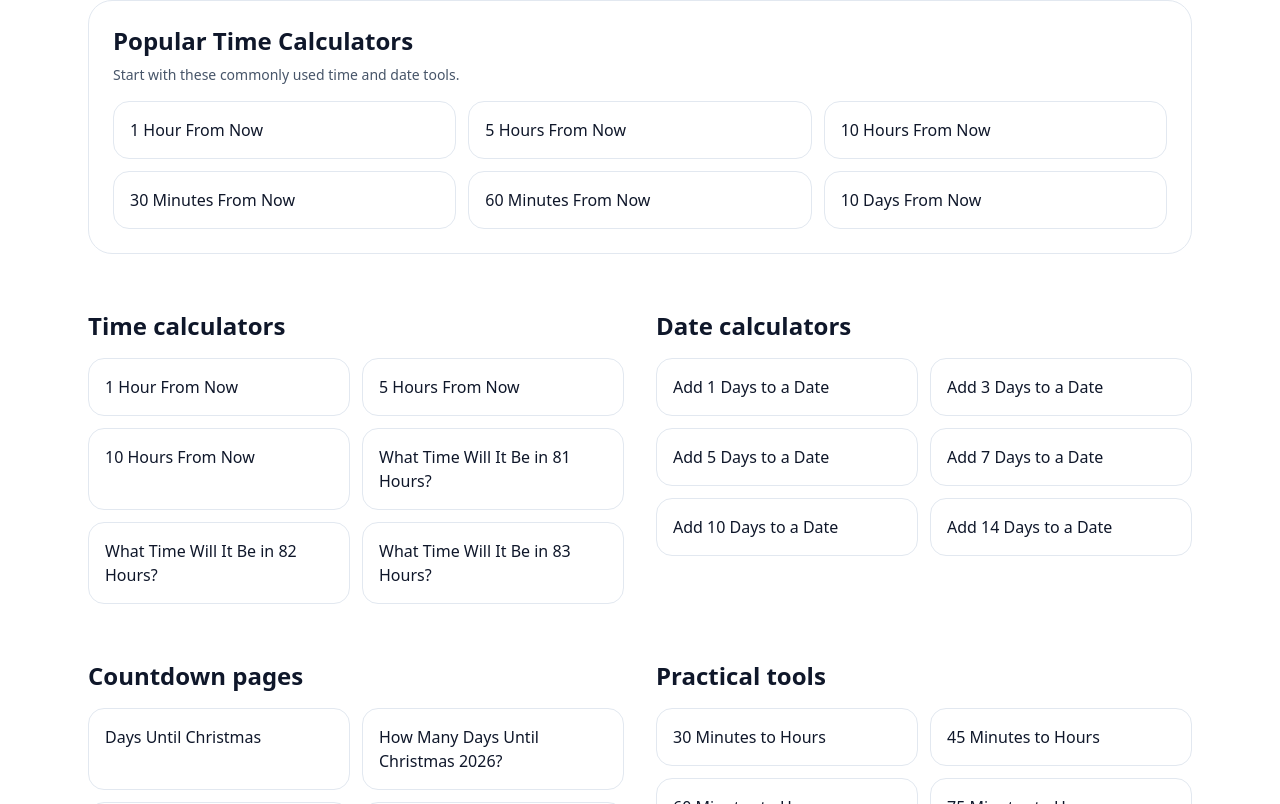
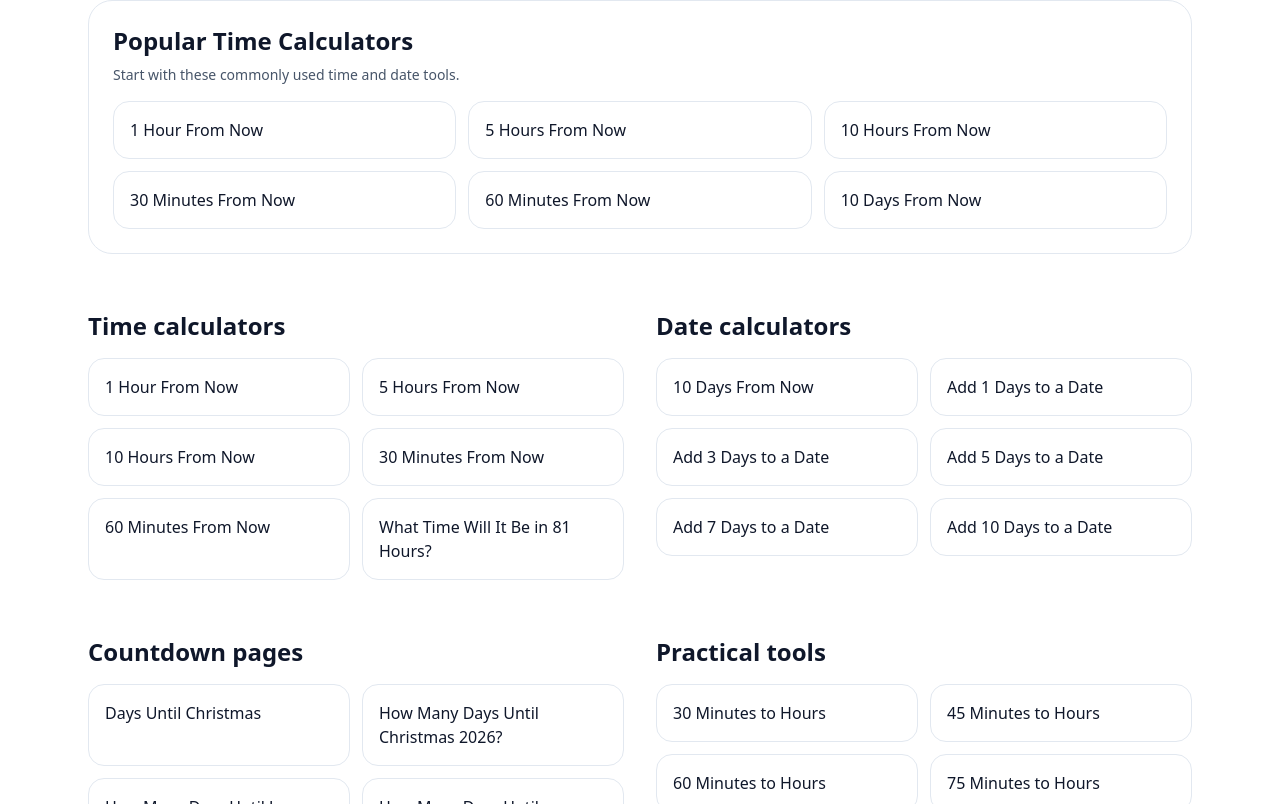
Before and after one commit to Texasguy817/datetimecalchub, a Next.js app: page / in a window 1280 px wide. Shown: the part 1419-2223 px from the top of the page. Built offline with nearby package versions, Linux system fonts and the light colour scheme.

Commit message:
Add files via upload

```diff
--- a/data/toolPages.ts
+++ b/data/toolPages.ts
@@ -3297,6 +3297,51 @@ const HOMEPAGE_ALIAS_PAGES: ToolPageConfig[] = [
       { title: "60 Minutes From Now", href: "/60-minutes-from-now" },
     ],
     faq: numericFaq("What time is 10 hours from now?", "This page adds 10 hours to the current local time and shows the result instantly."),
+  },
+  {
+    slug: "30-minutes-from-now",
+    title: "30 Minutes From Now",
+    description: "Find out what time it will be 30 minutes from now with this quick time calculator.",
+    keyword: "30 minutes from now",
+    category: "time",
+    mode: "futureMinutes",
+    value: 30,
+    related: [
+      { title: "60 Minutes From Now", href: "/60-minutes-from-now" },
+      { title: "1 Hour From Now", href: "/1-hours-from-now" },
+      { title: "5 Hours From Now", href: "/5-hours-from-now" },
+    ],
+    faq: numericFaq("What time is 30 minutes from now?", "This page adds 30 minutes to the current local time and shows the result instantly."),
+  },
+  {
+    slug: "60-minutes-from-now",
+    title: "60 Minutes From Now",
+    description: "Find out what time it will be 60 minutes from now with this quick time calculator.",
+    keyword: "60 minutes from now",
+    category: "time",
+    mode: "futureMinutes",
+    value: 60,
+    related: [
+      { title: "30 Minutes From Now", href: "/30-minutes-from-now" },
+      { title: "1 Hour From Now", href: "/1-hours-from-now" },
+      { title: "10 Hours From Now", href: "/10-hours-from-now" },
+    ],
+    faq: numericFaq("What time is 60 minutes from now?", "This page adds 60 minutes to the current local time and shows the result instantly."),
+  },
+  {
+    slug: "10-days-from-now",
+    title: "10 Days From Now",
+    description: "Find the date 10 days from now with this quick date calculator.",
+    keyword: "10 days from now",
+    category: "date",
+    mode: "addDays",
+    value: 10,
+    related: [
+      { title: "Days Between Dates", href: "/days-between-dates" },
+      { title: "Add 30 Days to a Date", href: "/add-30-days-to-date" },
+      { title: "30 Minutes From Now", href: "/30-minutes-from-now" },
+    ],
+    faq: numericFaq("What date is 10 days from now?", "This page adds 10 days to today's date and shows the result instantly."),
   },
 ];
 
```
